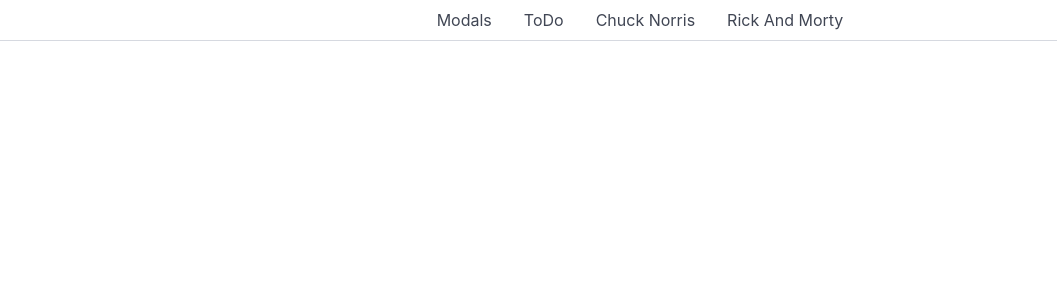
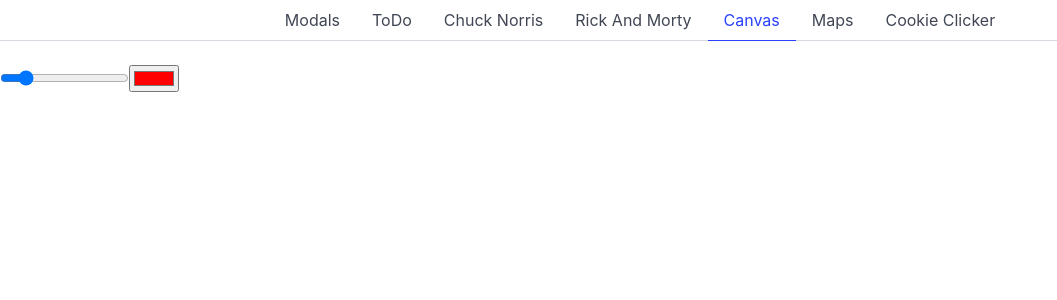
Before and after one commit to evelinmarit/learnvue, a Vue app: page /canvas in a window 1280 px wide. Shown: the top 300 px of the page, without its empty margins (0-1057 px from the left). Built offline with nearby package versions, Linux system fonts and the light colour scheme; the HTML template or start-up script is replaced by a standard one.

Commit message:
Make paint with canvas and vue, doesnt work

```diff
--- a/package.json
+++ b/package.json
@@ -12,6 +12,7 @@
   },
   "dependencies": {
     "axios": "^1.8.3",
+    "leaflet": "^1.9.4",
     "vue": "^3.5.13",
     "vue-router": "4"
   },
--- a/src/App.vue
+++ b/src/App.vue
@@ -5,7 +5,7 @@ import RouterTabs from './components/RouterTabs.vue';
 
 <template>
     <RouterTabs></RouterTabs>
-    <div class="container section content">
+    <div :class="$route.meta.container == undefined ? 'container section content' : ''">
         <Suspense>
             <routerView></routerView>
         </Suspense>
--- /dev/null
+++ b/src/components/CanvasBall.vue
@@ -0,0 +1,39 @@
+<script setup>
+import { onMounted, ref, nextTick, onUpdated, watch } from "vue";
+
+const { ctx, x, y, draw, radius, color } = defineProps([
+  "ctx",
+  "x",
+  "y",
+  "draw",
+  "radius",
+  "color",
+]);
+
+onMounted(() => {
+  // nextTick(() => {
+  //   ctx.beginPath();
+  //   ctx.arc(x, y, 40, 0, 2 * Math.PI);
+  //   ctx.fillStyle = "red";
+  //   ctx.fill();
+  // });
+});
+
+onUpdated(() => {
+  if (draw) {
+    ctx.beginPath();
+    ctx.arc(x, y, radius, 2 * Math.PI);
+    ctx.fillStyle = color;
+    ctx.fill();
+  }
+});
+
+// watch(() => x, (x, oldX) => {
+//     ctx.clearRect(oldX-40,y-40,80,80);
+// })
+// watch(() => y, (y, oldY) => {
+//     ctx.clearRect(x-40,oldY-40,80,80);
+// })
+</script>
+
+<template></template>
--- /dev/null
+++ b/src/components/CanvasElement.vue
@@ -0,0 +1,17 @@
+<script setup>
+import { onMounted, ref } from 'vue';
+
+let mycanvas = ref(null);
+let ctx = ref(null);
+
+onMounted(() => {
+    ctx.value = mycanvas.value.getContext('2d');
+
+});
+
+</script>
+
+<template>
+    <canvas @mousemove="$emit('mousemove', '$event')" ref="mycanvas" width="1280" height="960"></canvas>
+    <slot> :ctx="ctx"</slot>
+</template>
--- /dev/null
+++ b/src/components/LeafletMap.vue
@@ -0,0 +1,26 @@
+<script setup>
+import * as L from 'leaflet';
+import 'leaflet/dist/leaflet.css';
+import { onMounted, watch } from 'vue';
+let props = defineProps(['zoom']);
+let map = null;
+onMounted(() => {
+    let map = L.map('map').setView([59.4226, 24.7070], props.zoom);
+    L.tileLayer('https://tile.openstreetmap.org/{z}/{x}/{y}.png', {
+    maxZoom: 19,
+    attribution: '&copy; <a href="http://www.openstreetmap.org/copyright">OpenStreetMap</a>'
+}).addTo(map);
+})
+
+watch(() => props.zoom, (zoom, oldZoom)=>{
+    map.setZoom(zoom);
+});
+</script>
+
+<template>
+    <div id="map"></div>
+</template>
+
+<style>
+#map { height: 800px; }
+</style>
--- /dev/null
+++ b/src/pages/CanvasExample.vue
@@ -0,0 +1,28 @@
+<script setup>
+import { ref } from 'vue';
+import CanvasBall from '../components/CanvasBall.vue';
+import CanvasElement from '../components/CanvasElement.vue';
+
+const ball = ref({x: 100, y: 100});
+const radius = ref(40);
+const color = ref('#FF0000');
+const draw = ref(false);
+
+function mousemove(event){
+    console.log(event);
+    ball.value.x = event.x;
+    ball.value.y = event.y-event.target.offsetTop;
+}
+
+</script>
+
+<template>
+    <input type="range" min="10" max="200" v-model="radius">
+    <input type="color" v-model="color">
+    <div>
+        <CanvasElement @mousemove="mousemove" @mousedown="draw=true" @mouseup="draw=false" v-slot="{ctx}">
+        <CanvasBall :ctx="ctx" :x="ball.x" :y="ball.y" :draw="draw" :radius="radius" :color="color"></CanvasBall>
+    </CanvasElement>
+    </div>
+
+</template>
--- /dev/null
+++ b/src/pages/CookieClicker.vue
@@ -0,0 +1,49 @@
+<script setup>
+import { computed, ref } from 'vue';
+
+let cookies = ref(0);
+let buildings = ref([
+    {name: 'Cursor', price: 15, cps: 0.1, count: 0},
+    {name: 'Grandma', price: 100, cps: 1, count: 0},
+    {name: 'Farm', price: 1100, cps: 8, count: 0},
+]);
+
+setInterval(() => {
+    cookies.value += cps.value;
+}, 1000);
+
+function cookieClick(){
+    cookies.value += 1;
+}
+
+function buyBuilding(building){
+    cookies.value -= building.price;
+    building.count++;
+    building.price += Math.ceil((building.price / 100) * 15)
+}
+
+const cps = computed(() => {
+    return buildings.value.reduce((total, building) => {
+        return total + building.cps * building.count;
+    }, 0)
+});
+
+
+</script>
+<template>
+    <div class="columns">
+        <div class="column is-3 has-background-primary has-text-centered">
+            <p class="is-size-1">Cookies: {{  +parseFloat(cookies).toFixed( 1 ) }}</p>
+            <p class="is-size-5">CPS: {{ +parseFloat(cps).toFixed( 1 ) }}</p>
+            <figure @click="cookieClick" class="image is-1by1 m-5">
+                <img src="https://pngimg.com/uploads/cookie/cookie_PNG13656.png" />
+            </figure>
+        </div>
+        <div class="column has-background-info">
+
+        </div>
+        <div class="column is-2 has-background-warning">
+            <button v-for="building in buildings" :disabled="cookies < building.price" @click="buyBuilding(building)" class="button is-primary is-large is-fullwidth">{{ building.name }} {{ building.price }} {{ building.count }}</button>
+        </div>
+    </div>
+</template>
--- /dev/null
+++ b/src/pages/MapsExample.vue
@@ -0,0 +1,10 @@
+<script setup>
+import LeafletMap from '../components/LeafletMap.vue';
+
+let zoom = ref(13);
+</script>
+
+<template>
+    <input type="range" v-model="zoom" min="0" max="20">{{ zoom }}
+    <LeafletMap :zoom="zoom"></LeafletMap>>
+</template>
```
Also changed, not shown: src/index.js (+7 -1 lines), 1 other file (tests, documents, lock files or other folders).
